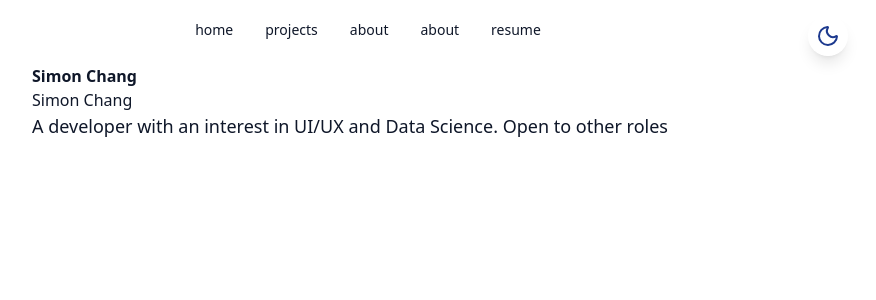
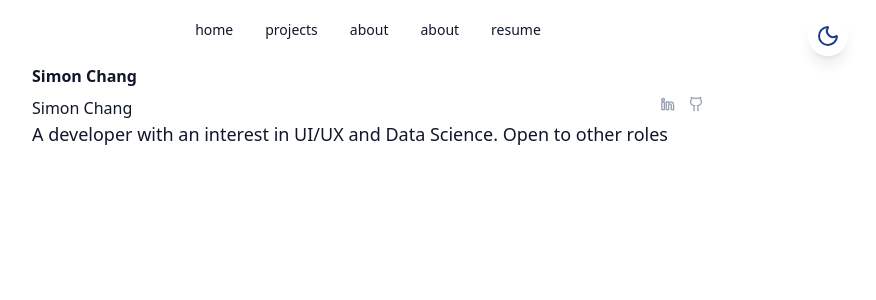
Before and after one commit to CHANG88S/Chang-New-Portfolio, a React (Vite) app: page / in a window 1280 px wide. Shown: the top 300 px of the page, without its empty margins (272-1148 px from the left). Built offline with nearby package versions, Linux system fonts and the light colour scheme.

Commit message:
added linkedin/github

```diff
--- a/src/components/AboutMe.jsx
+++ b/src/components/AboutMe.jsx
@@ -1,8 +1,17 @@
 export const AboutMe = () => {
     return (
         <div className="max-w-2xl mx-auto z-40 pt-12 justify-center">
+
             <h1 className="flex justify-between text-m font-bold pt-4">Simon Chang</h1>
-            <p className="text-m text-left">Simon Chang</p>
+            <div className="flex justify-between space-x-4 pt-2">
+                <p className="text-m text-left">Simon Chang</p>
+                <div className="gap-3 flex">
+                    <a target="_blank" aria-label="Links to Simon Chang's LinkedIn" href="https://www.linkedin.com/in/simon-chang-b384301a5">
+                    <svg xmlns="http://www.w3.org/2000/svg" width="24" height="24" viewBox="0 0 24 24" fill="none" stroke="currentColor" stroke-width="2" stroke-linecap="round" stroke-linejoin="round" class="w-4 h-4 text-gray-400 hover:text-white"><path d="M20.447 20.452h-3.554v-5.569c0-1.328-.027-3.037-1.852-3.037-1.853 0-2.136 1.445-2.136 2.939v5.667H9.351V9h3.414v1.561h.046c.477-.9 1.637-1.85 3.37-1.85 3.601 0 4.267 2.37 4.267 5.455v6.642zM4.636 7.429c1.235 0 2.016-.838 2.016-1.866.023-1.047-.768-1.866-2.039-1.866-1.295 0-2.019.82-2.019 1.866-.022 1.028.749 1.866 2.042 1.866zm-1.889 12.983h3.778V9.01H2.747v11.382z"></path></svg></a>
+                    <a target="_blank" aria-label="Links to Simon Chang's GitHub page" href="https://github.com/CHANG88S">
+                    <svg xmlns="http://www.w3.org/2000/svg" width="24" height="24" viewBox="0 0 24 24" fill="none" stroke="currentColor" stroke-width="2" stroke-linecap="round" stroke-linejoin="round" class="w-4 h-4 text-gray-400 hover:text-white"><path d="M15 22v-4a4.8 4.8 0 0 0-1-3.5c3 0 6-2 6-5.5.08-1.25-.27-2.48-1-3.5.28-1.15.28-2.35 0-3.5 0 0-1 0-3 1.5-2.64-.5-5.36-.5-8 0C6 2 5 2 5 2c-.3 1.15-.3 2.35 0 3.5A5.403 5.403 0 0 0 4 9c0 3.5 3 5.5 6 5.5-.39.49-.68 1.05-.85 1.65-.17.6-.22 1.23-.15 1.85v4"></path></svg></a>
+                </div>
+            </div>
             <p className="text-lg text-left">
                 A developer with an interest in UI/UX and Data Science. Open to other roles </p>
         </div>
```
